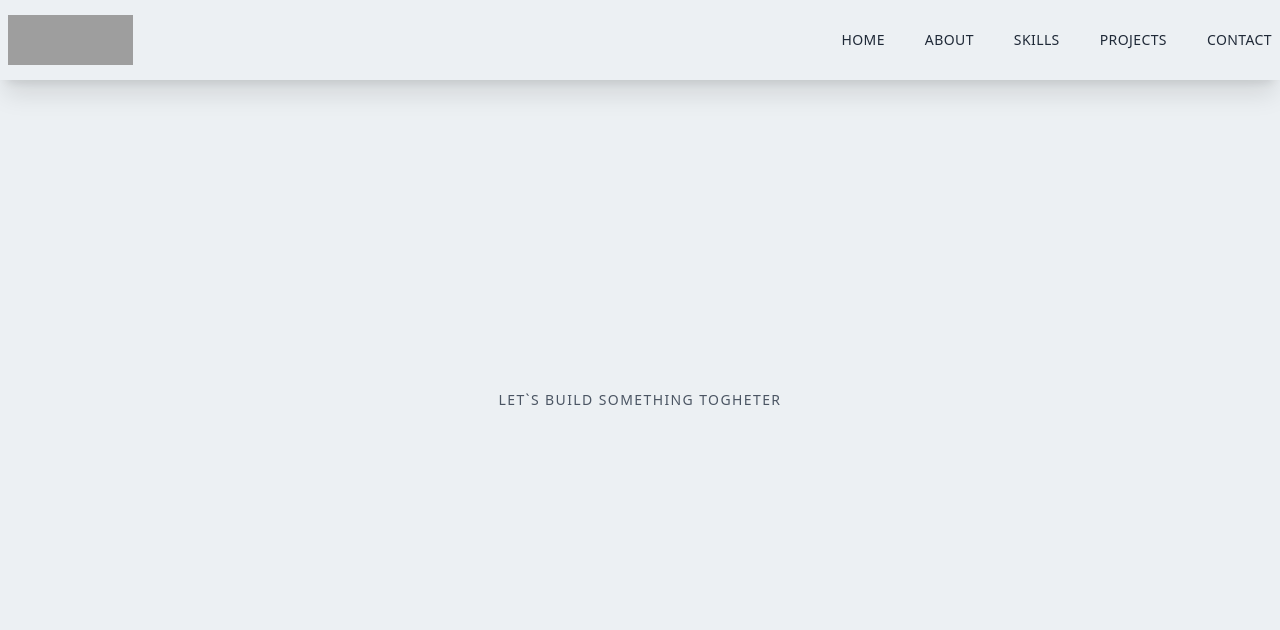
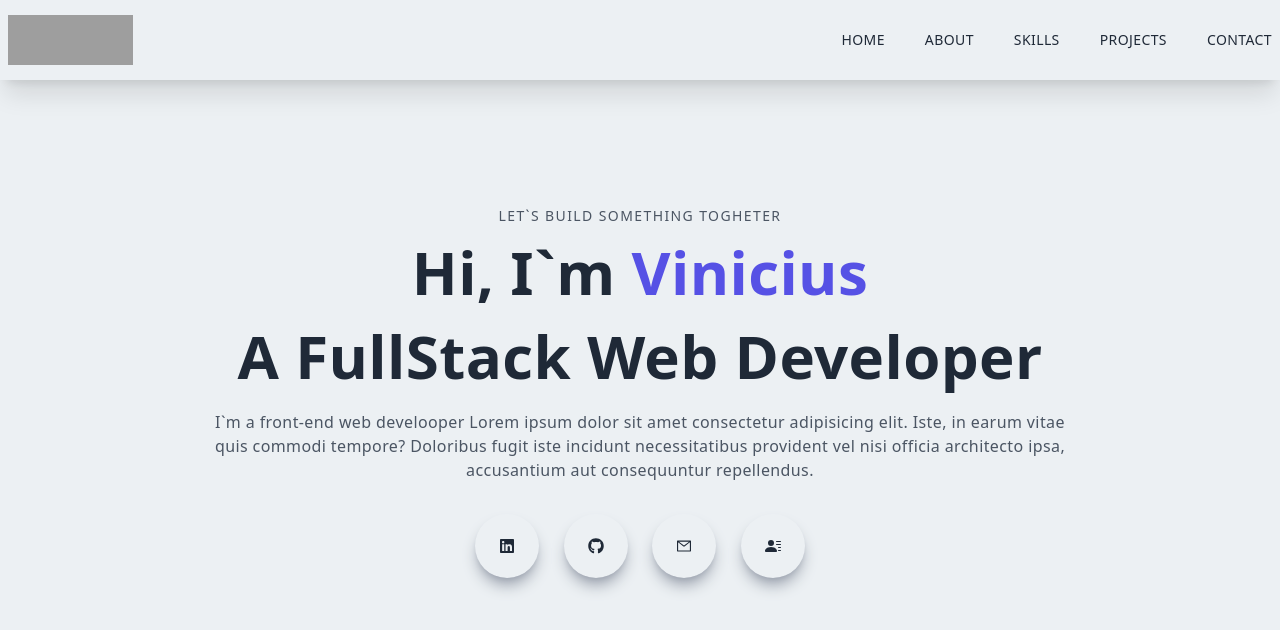
Before and after one commit to inocencio5117/inocencio_portifolio, a Next.js app: page / in a window 1280 px wide. Shown: the top 630 px of the page. Built offline with nearby package versions, Linux system fonts and the light colour scheme; grey boxes are pictures that could not be loaded.

Commit message:
Feat: main page style and content

```diff
--- a/components/Main.jsx
+++ b/components/Main.jsx
@@ -1,4 +1,7 @@
 import React from "react";
+import { FaLinkedin, FaGithub } from "react-icons/fa";
+import { AiOutlineMail } from "react-icons/ai";
+import { BsFillPersonLinesFill } from "react-icons/bs";
 
 export default function Main() {
   return (
@@ -8,6 +11,38 @@ export default function Main() {
           <p className="uppercase text-sm tracking-widest text-gray-600">
             LET`S BUILD SOMETHING TOGHETER
           </p>
+
+          <h1 className="py-4 text=gray-700">
+            Hi, I`m <span className="text-[#5651e5]">Vinicius</span>
+          </h1>
+
+          <h1 className="py-2 text=gray-700">A FullStack Web Developer</h1>
+
+          <p className="py-4 text-gray-600 max-w-[70%] m-auto">
+            I`m a front-end web develooper Lorem ipsum dolor sit amet
+            consectetur adipisicing elit. Iste, in earum vitae quis commodi
+            tempore? Doloribus fugit iste incidunt necessitatibus provident vel
+            nisi officia architecto ipsa, accusantium aut consequuntur
+            repellendus.
+          </p>
+
+          <div className="flex items-center justify-between max-w-[330px] m-auto py-4">
+            <div className="rounded-full shadow-lg shadow-gray-400 p-6 cursor-pointer hover:scale-110 ease-in duration-300">
+              <FaLinkedin />
+            </div>
+
+            <div className="rounded-full shadow-lg shadow-gray-400 p-6 cursor-pointer hover:scale-110 ease-in duration-300">
+              <FaGithub />
+            </div>
+
+            <div className="rounded-full shadow-lg shadow-gray-400 p-6 cursor-pointer hover:scale-110 ease-in duration-300">
+              <AiOutlineMail />
+            </div>
+
+            <div className="rounded-full shadow-lg shadow-gray-400 p-6 cursor-pointer hover:scale-110 ease-in duration-300">
+              <BsFillPersonLinesFill />
+            </div>
+          </div>
         </div>
       </div>
     </div>
--- a/pages/index.js
+++ b/pages/index.js
@@ -7,9 +7,8 @@ export default function Home() {
   return (
     <div>
       <Head>
-        <title>Create Next App</title>
-        <meta name="description" content="Generated by create next app" />
-        <link rel="icon" href="/favicon.ico" />
+        <title>Vinicius Inocêncio`s Portifolio</title>
+        <meta name="description" content="Vinicius Inocêncio`s Portifolio" />
       </Head>
 
       <Navbar />
```
